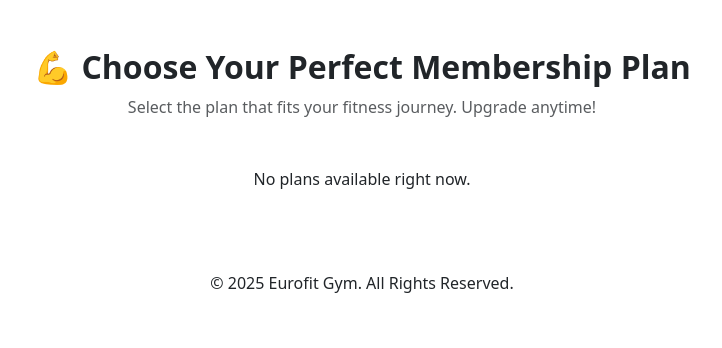
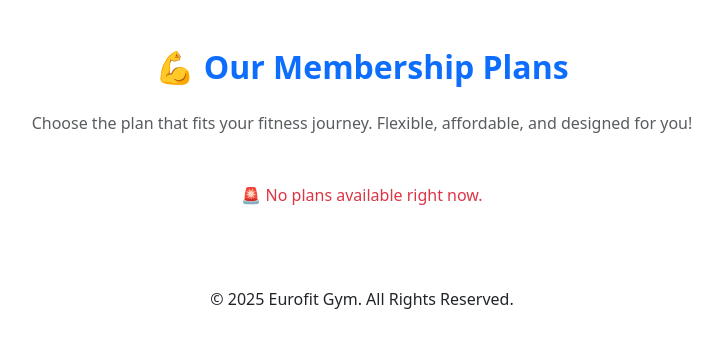
Before and after one commit to Niharika-Seth/Django, a Django app: page /plans/ in a window 1280 px wide. Shown: the part 73-421 px from the top of the page, without its empty margins (278-1000 px from the left). Run offline with Django 5.2, Linux system fonts and the light colour scheme.

Commit message:
Updated plan_list.html page

```diff
--- a/gymapp/templates/gymapp/plan_list.html
+++ b/gymapp/templates/gymapp/plan_list.html
@@ -1,56 +1,38 @@
 {% extends 'gymapp/base.html' %}
 
 {% block content %}
-<div class="container my-5">
+<div class="container mt-5">
+    <h2 class="text-center mb-4 fw-bold text-primary">💪 Our Membership Plans</h2>
+    <p class="text-center text-muted mb-5">
+        Choose the plan that fits your fitness journey. Flexible, affordable, and designed for you!
+    </p>
 
-    <!-- Hero Section -->
-    <div class="text-center mb-5">
-        <h2 class="fw-bold">💪 Choose Your Perfect Membership Plan</h2>
-        <p class="text-muted">Select the plan that fits your fitness journey. Upgrade anytime!</p>
-    </div>
-
-    <!-- Plans Section -->
-    <div class="row g-4 justify-content-center">
-
+    <div class="row g-4">
         {% for plan in plans %}
         <div class="col-md-4">
-            <div class="card shadow-lg border-0 rounded-4 h-100 text-center pricing-card">
-                <div class="card-body p-4">
-
-                    <!-- Plan Icon -->
+            <div class="card shadow-lg border-0 rounded-4 h-100 text-center hover-card">
+                <div class="card-body d-flex flex-column justify-content-center">
                     <i class="bi bi-star-fill text-warning" style="font-size: 3rem;"></i>
-
-                    <!-- Plan Title -->
                     <h4 class="card-title mt-3 fw-bold">{{ plan.name }}</h4>
-
-                    <!-- Plan Description -->
-                    <p class="text-muted small">{{ plan.description }}</p>
-
-                    <!-- Plan Price -->
-                    <h2 class="text-primary fw-bold">₹{{ plan.price }}</h2>
-                    <p class="text-muted">per month</p>
-
-                    <!-- Button -->
-                    <a href="#" class="btn btn-success px-4 rounded-pill">
-                        <i class="bi bi-cart-check"></i> Join Now
-                    </a>
+                    <p class="text-muted">{{ plan.description }}</p>
+                    <h5 class="text-success fw-bold mb-4">₹{{ plan.price }}</h5>
+                    <a href="#" class="btn btn-outline-primary rounded-pill px-4 py-2 mt-auto">Join Now</a>
                 </div>
             </div>
         </div>
         {% empty %}
-        <p class="text-center">No plans available right now.</p>
+        <p class="text-center text-danger">🚨 No plans available right now.</p>
         {% endfor %}
     </div>
 </div>
 
-<!-- Custom Styles -->
 <style>
-    .pricing-card {
-        transition: all 0.3s ease-in-out;
+    .hover-card {
+        transition: transform 0.3s ease, box-shadow 0.3s ease;
     }
-    .pricing-card:hover {
-        transform: translateY(-8px);
-        box-shadow: 0 8px 20px rgba(0, 0, 0, 0.15);
+    .hover-card:hover {
+        transform: translateY(-10px);
+        box-shadow: 0px 8px 20px rgba(0,0,0,0.15);
     }
 </style>
 {% endblock %}
```
